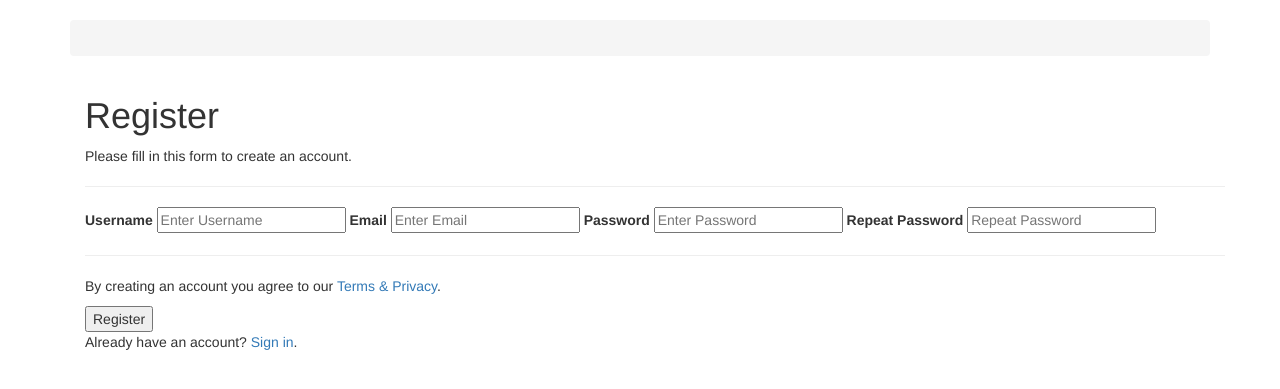
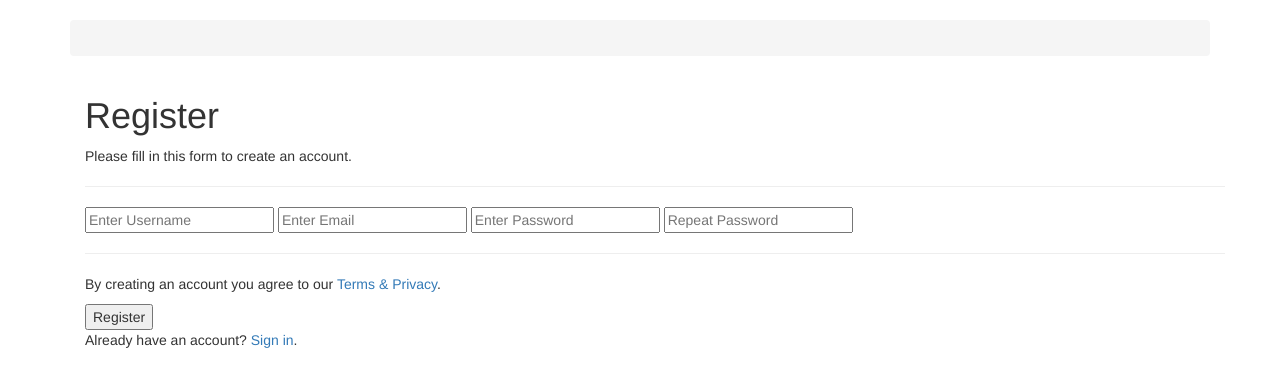
Before and after one commit to django-africa/blog, a Django app: page /register in a window 1280 px wide. Shown: the part 51-440 px from the top of the page. Run offline with Django 3.2, Linux system fonts and the light colour scheme; parts of the project's set-up code (start-up, migrations or seed data) failed here and were passed over; some libraries are stand-ins or nearby versions.

Commit message:
fixing the ui

```diff
--- a/templates/blogApi/registration.html
+++ b/templates/blogApi/registration.html
@@ -7,17 +7,12 @@
     <h1>Register</h1>
     <p>Please fill in this form to create an account.</p>
     <hr>
-
-    <label for="email"><b>Username</b></label>
     <input type="text" placeholder="Enter Username" name="Username" id="Username" required>
 
-    <label for="email"><b>Email</b></label>
     <input type="text" placeholder="Enter Email" name="email" id="email" required>
 
-    <label for="psw"><b>Password</b></label>
     <input type="password" placeholder="Enter Password" name="psw" id="psw" required>
 
-    <label for="psw-repeat"><b>Repeat Password</b></label>
     <input type="password" placeholder="Repeat Password" name="psw-repeat" id="psw-repeat" required>
     <hr>
 
```
